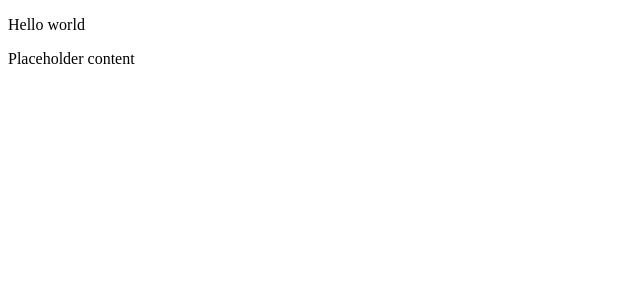
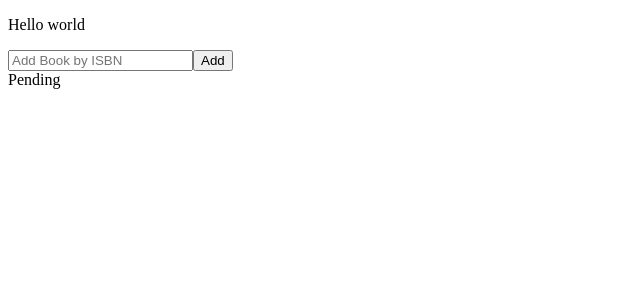
Before and after one commit to stasquatch/jomb, a React (Create React App) app in the folder jomb/client/: page / in a window 1280 px wide. Shown: the top 300 px of the page, without its empty margins (0-640 px from the left). Built offline with nearby package versions, Linux system fonts and the light colour scheme; no server answers.

Commit message:
Adding Search bar and passing info up to parent (BookList)

```diff
--- a/jomb/client/src/components/BookList.js
+++ b/jomb/client/src/components/BookList.js
@@ -1,25 +1,40 @@
 import React, { Component } from "react";
 import axios from "axios";
+import Search from "./Search";
 
 class BookList extends Component {
   state = {
-    books: []
+    books: {}
   };
 
+  addBookToApp(book) {
+    console.log("clicked", book);
+  }
+
+  renderBookInfo(book) {
+    return <p key={book.isbn}>{book.title}</p>;
+  }
+
   componentDidMount() {
-    axios.get("/api/books").then(res => {
-      if (res.body) {
-        return res.body;
-      } else {
-        return "Error";
-      }
-    });
+    axios
+      .get("/api/book")
+      .then(res => {
+        if (res.data) {
+          this.setState({ books: res.data });
+        }
+      })
+      .catch(err => {
+        console.log("catching an error : ", err);
+      });
   }
 
   render() {
     return (
       <div id="BookList">
-        <p>Placeholder content</p>
+        <Search addBook={book => this.addBookToApp(book)} />
+        {this.state.books.length > 0
+          ? this.state.books.map(book => this.renderBookInfo(book))
+          : "Pending"}
       </div>
     );
   }
--- /dev/null
+++ b/jomb/client/src/components/Search.js
@@ -0,0 +1,20 @@
+import React from "react";
+
+function Search({ addBook }) {
+  function handleClick(e) {
+    e.preventDefault();
+    var searchValue = document.getElementById("SearchInput").value;
+    addBook(searchValue);
+  }
+
+  return (
+    <form className="search-bar" onSubmit={handleClick}>
+      <input type="text" placeholder="Add Book by ISBN" id="SearchInput" />
+      <button type="button" onClick={handleClick}>
+        Add
+      </button>
+    </form>
+  );
+}
+
+export default Search;
```
Also changed, not shown: 2 other files (tests, documents, lock files or other folders).
